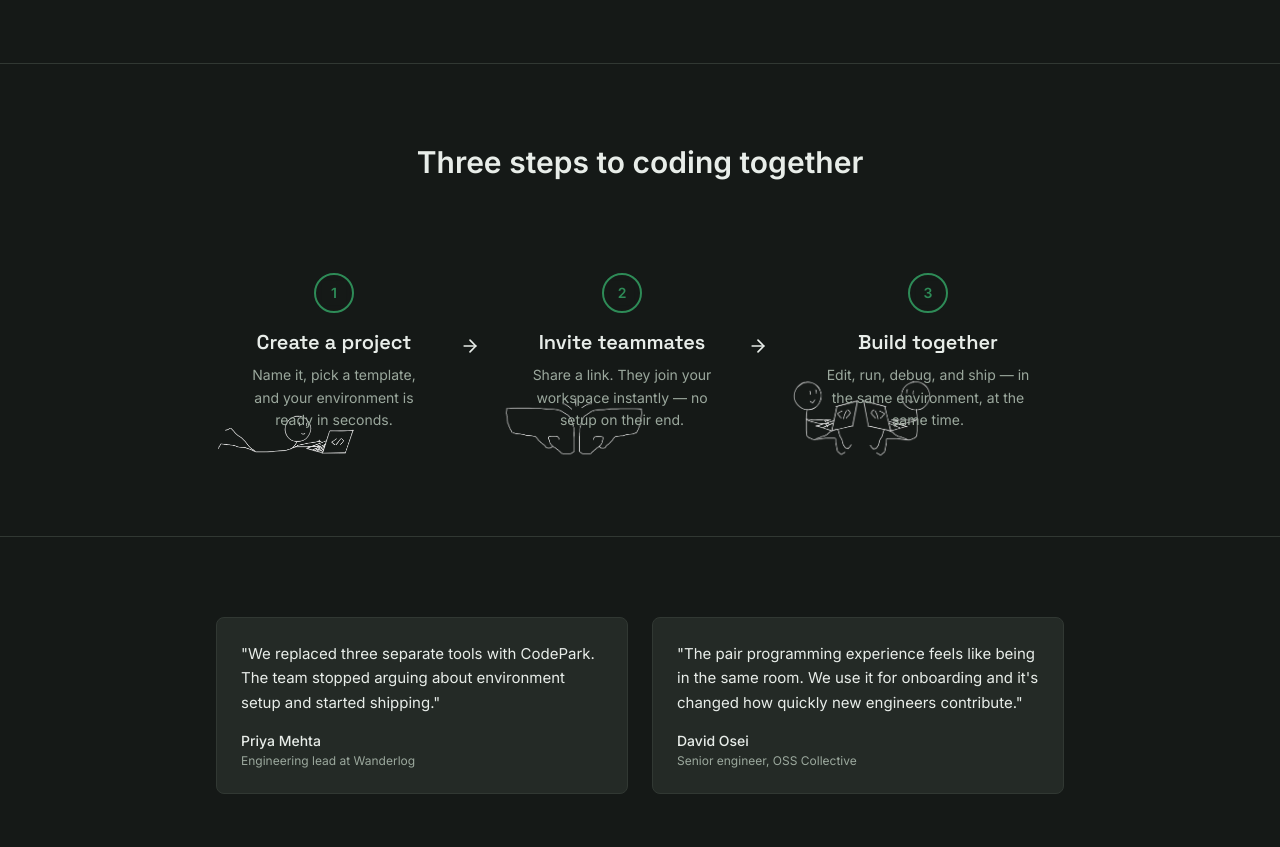
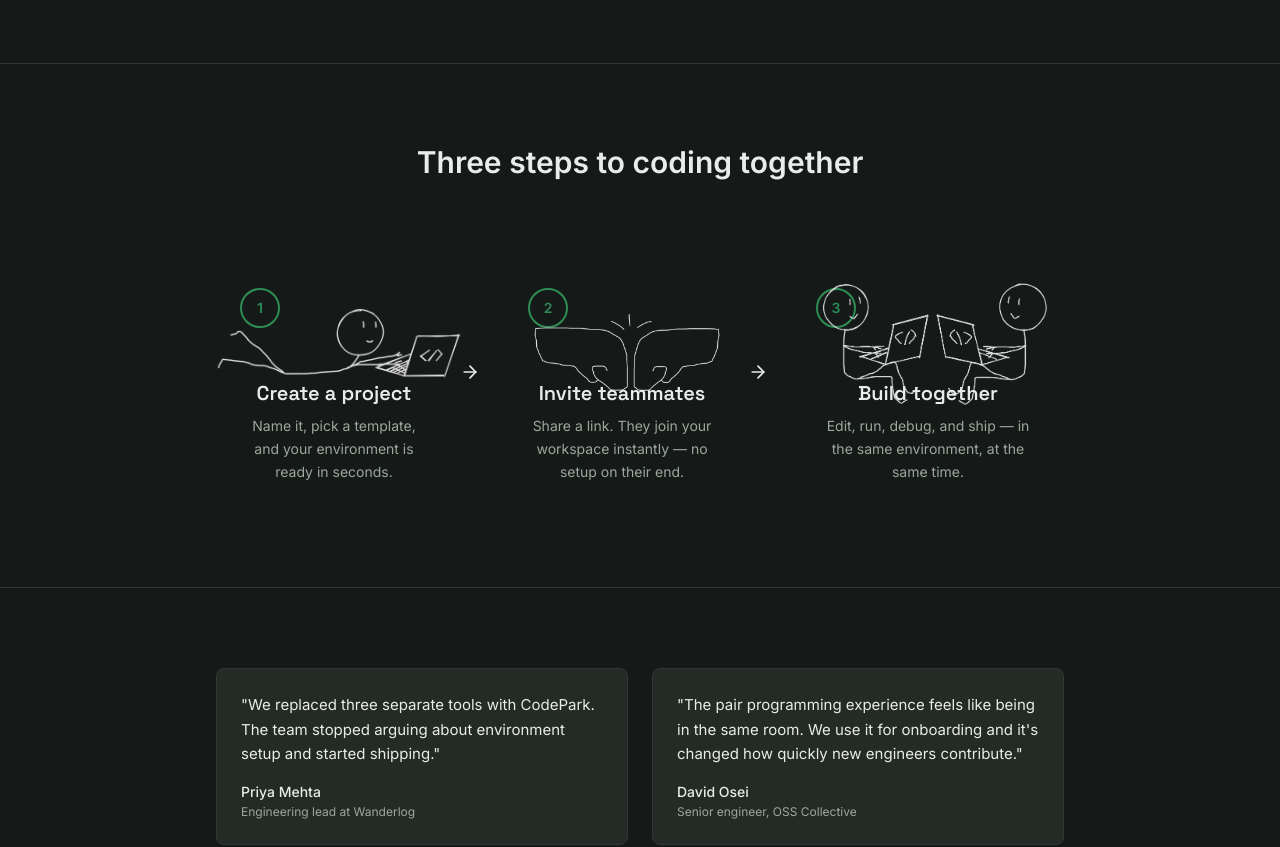
Before and after one commit to PerseusKyogre09/codepark-demo, a React (Vite) app: page / in a window 1280 px wide. Shown: the part 1660-2507 px from the top of the page. Built offline with nearby package versions, Linux system fonts and the light colour scheme; a web font is replaced by a local one.

Commit message:
header fix

```diff
--- a/src/App.tsx
+++ b/src/App.tsx
@@ -1,6 +1,7 @@
 import { BrowserRouter, Routes, Route, useLocation } from 'react-router-dom'
 import { Suspense, lazy, useEffect } from 'react'
 import { Toaster } from 'sonner'
+import { Navigate } from 'react-router-dom'
 import ProtectedRoute from './components/ProtectedRoute'
 import { ThemeProvider, useTheme } from './contexts/ThemeContext'
 import { AuthProvider } from './contexts/AuthContext'
@@ -149,7 +150,8 @@ function App() {
                       <Route path="/stripe" element={<StripePage />} />
                       <Route path="/docs/*" element={<DocsPage />} />
                       <Route path="/devlog" element={<DevlogPage />} />
-                      <Route path="/releases" element={<ReleaseNotesPage />} />
+                      <Route path="/changelog" element={<ReleaseNotesPage />} />
+                      <Route path="/releases" element={<Navigate to="/changelog" replace />} />
 
                       {/* Test routes */}
                       <Route path="/theme-test" element={<ThemeTestPage />} />
--- a/src/components/cp/MarketingNav.tsx
+++ b/src/components/cp/MarketingNav.tsx
@@ -16,11 +16,9 @@ export function MarketingNav() {
   const toggleTheme = () => updateSettings({ uiTheme: theme === "dark" ? "light" : "dark" });
 
   const links = [
-    { label: "Features", path: "/" },
     { label: "Pricing", path: "/#pricing" },
     { label: "Docs", path: "/docs" },
-    { label: "Devlogs", path: "/devlog" },
-    { label: "Releases", path: "/releases" },
+    { label: "Changelog", path: "/changelog" },
   ];
 
   const handleNav = (path: string) => {
--- a/src/components/ui/MarketingFooter.tsx
+++ b/src/components/ui/MarketingFooter.tsx
@@ -11,18 +11,13 @@ export function MarketingFooter() {
             <p className="text-xs font-semibold text-foreground uppercase tracking-wider mb-3">Product</p>
             <ul className="space-y-1.5">
               <li>
-                <Link to="/" className="text-sm text-muted-foreground hover:text-foreground transition-colors">
-                  Features
-                </Link>
-              </li>
-              <li>
                 <Link to="/#pricing" className="text-sm text-muted-foreground hover:text-foreground transition-colors">
                   Pricing
                 </Link>
               </li>
               <li>
-                <Link to="/releases" className="text-sm text-muted-foreground hover:text-foreground transition-colors">
-                  Release Notes
+                <Link to="/changelog" className="text-sm text-muted-foreground hover:text-foreground transition-colors">
+                  Changelog
                 </Link>
               </li>
               <li>
@@ -51,8 +46,8 @@ export function MarketingFooter() {
             <p className="text-xs font-semibold text-foreground uppercase tracking-wider mb-3">Community</p>
             <ul className="space-y-1.5">
               <li>
-                <Link to="/devlog" className="text-sm text-muted-foreground hover:text-foreground transition-colors">
-                  Devlogs
+                <Link to="/changelog" className="text-sm text-muted-foreground hover:text-foreground transition-colors">
+                  Changelog
                 </Link>
               </li>
               <li>
--- a/src/components/ui/MarketingNavbar.tsx
+++ b/src/components/ui/MarketingNavbar.tsx
@@ -112,7 +112,7 @@ export function MarketingNavbar() {
                         /faq
                     </button>
                     <button
-                        onClick={() => navigate('/devlog')}
+                        onClick={() => navigate('/changelog')}
                         className="font-label text-xs uppercase tracking-[0.2em] transition-colors hover:text-primary"
                         style={{
                             color: themeColors.terminalSecondary,
@@ -120,18 +120,7 @@ export function MarketingNavbar() {
                             fontSize: '11px'
                         }}
                     >
-                        /devlog
-                    </button>
-                    <button
-                        onClick={() => navigate('/releases')}
-                        className="font-label text-xs uppercase tracking-[0.2em] transition-colors hover:text-primary"
-                        style={{
-                            color: themeColors.terminalSecondary,
-                            fontFamily: 'JetBrains Mono',
-                            fontSize: '11px'
-                        }}
-                    >
-                        /releases
+                        /changelog
                     </button>
                     <button
                         onClick={() => navigate('/pro')}
@@ -314,18 +303,11 @@ export function MarketingNavbar() {
                         /faq
                     </button>
                     <button
-                        onClick={() => { navigate('/devlog'); setMobileMenuOpen(false) }}
+                        onClick={() => { navigate('/changelog'); setMobileMenuOpen(false) }}
                         className="block w-full text-left px-4 py-2 transition-colors"
                         style={{ color: themeColors.terminalSecondary, fontFamily: 'JetBrains Mono' }}
                     >
-                        /devlog
-                    </button>
-                    <button
-                        onClick={() => { navigate('/releases'); setMobileMenuOpen(false) }}
-                        className="block w-full text-left px-4 py-2 transition-colors"
-                        style={{ color: themeColors.terminalSecondary, fontFamily: 'JetBrains Mono' }}
-                    >
-                        /releases
+                        /changelog
                     </button>
                     <button
                         onClick={() => { navigate('/pro'); setMobileMenuOpen(false) }}
--- a/src/pages/HomePage.tsx
+++ b/src/pages/HomePage.tsx
@@ -112,7 +112,7 @@ export default function HomePage() {
     // 4. Stick Figure (Parker)
     parkerHeightMobile: '55%',      // Height scale
     parkerHeightDesktop: '60%',
-    parkerXMobile: '0px',          // Horizontal (left) position on the hill
+    parkerXMobile: '150px',          // Horizontal (left) position on the hill
     parkerXDesktop: '290px',
     parkerYMobile: '20px',          // Vertical (bottom) position from container base
     parkerYDesktop: '87px',
@@ -125,7 +125,7 @@ export default function HomePage() {
 
     // 6. SceneryRight (Right side background decoration behind editor)
     sceneryRightWidthMobile: '320px',
-    sceneryRightWidthDesktop: '600px',
+    sceneryRightWidthDesktop: '1000px',
     sceneryRightXMobile: '0px',
     sceneryRightXDesktop: '210px',
     sceneryRightYMobile: '-30px',
@@ -133,28 +133,28 @@ export default function HomePage() {
 
     // 7. Individual Step SVG configurations
     // Step 1: Parker Sleep
-    step1SvgWidthMobile: '100px',
-    step1SvgWidthDesktop: '140px',
-    step1SvgXMobile: '0px',
-    step1SvgXDesktop: '0px',
-    step1SvgYMobile: '0px',
-    step1SvgYDesktop: '0px',
+    step1SvgWidthMobile: '250px',
+    step1SvgWidthDesktop: '250px',
+    step1SvgXMobile: '-45px',
+    step1SvgXDesktop: '-90px',
+    step1SvgYMobile: '-35px',
+    step1SvgYDesktop: '-25px',
 
     // Step 2: Fist Bump
-    step2SvgWidthMobile: '100px',
-    step2SvgWidthDesktop: '140px',
-    step2SvgXMobile: '0px',
-    step2SvgXDesktop: '0px',
-    step2SvgYMobile: '0px',
-    step2SvgYDesktop: '0px',
+    step2SvgWidthMobile: '200px',
+    step2SvgWidthDesktop: '190px',
+    step2SvgXMobile: '-15px',
+    step2SvgXDesktop: '-60px',
+    step2SvgYMobile: '-30px',
+    step2SvgYDesktop: '-37px',
 
     // Step 3: Parker Friend
-    step3SvgWidthMobile: '100px',
-    step3SvgWidthDesktop: '140px',
-    step3SvgXMobile: '0px',
-    step3SvgXDesktop: '0px',
-    step3SvgYMobile: '0px',
-    step3SvgYDesktop: '0px',
+    step3SvgWidthMobile: '250px',
+    step3SvgWidthDesktop: '230px',
+    step3SvgXMobile: '-60px',
+    step3SvgXDesktop: '-60px',
+    step3SvgYMobile: '-50px',
+    step3SvgYDesktop: '-50px',
   };
   // ──────────────────────────────────────────────────────────────────────────────────
 
@@ -377,12 +377,23 @@ export default function HomePage() {
 
               return (
                 <div key={s.n} className="flex flex-col md:flex-row items-center md:items-start w-full relative">
-                  <div className="flex-1 flex flex-col items-center max-w-xs mx-auto relative p-6 min-h-[220px] justify-end">
-                    {/* SVG background layered behind the text */}
+                  <div className="flex-1 flex flex-col items-center max-w-xs mx-auto relative p-6 w-full">
+                    {/* Header: Number on Left, SVG on Right */}
+                    <div className="flex items-center gap-6 mb-6 w-full relative h-24">
+                      {/* Number circle */}
+                      <div
+                        className="size-10 rounded-full border-2 border-primary text-primary font-semibold text-sm flex items-center justify-center shrink-0 bg-background/80"
+                        style={{ fontFamily: "var(--font-display)" }}
+                      >
+                        {s.n}
+                      </div>
+
+                      {/* SVG container */}
+                      <div className="flex-1 relative h-full">
                         <img
                           src={svgSrc}
                           alt={s.title}
-                      className="absolute object-contain homepage-svg-invert z-0 pointer-events-none"
+                          className="absolute object-contain homepage-svg-invert pointer-events-none"
                           style={{
                             width: stepWidth,
                             left: stepX,
@@ -390,15 +401,11 @@ export default function HomePage() {
                             maxWidth: 'none'
                           }}
                         />
+                      </div>
+                    </div>
 
-                    {/* Text content layered in front */}
-                    <div className="relative z-10 text-center w-full">
-                      <div
-                        className="size-10 rounded-full border-2 border-primary text-primary font-semibold text-sm flex items-center justify-center mx-auto mb-4 bg-background/80 backdrop-blur-sm"
-                        style={{ fontFamily: "var(--font-display)" }}
-                      >
-                        {s.n}
-                      </div>
+                    {/* Text content */}
+                    <div className="text-center w-full relative z-10">
                       <h3 className="font-semibold text-foreground mb-2">{s.title}</h3>
                       <p className="text-sm text-muted-foreground leading-relaxed">{s.body}</p>
                     </div>
```
Lines whose indentation alone changed are shown as unchanged.
